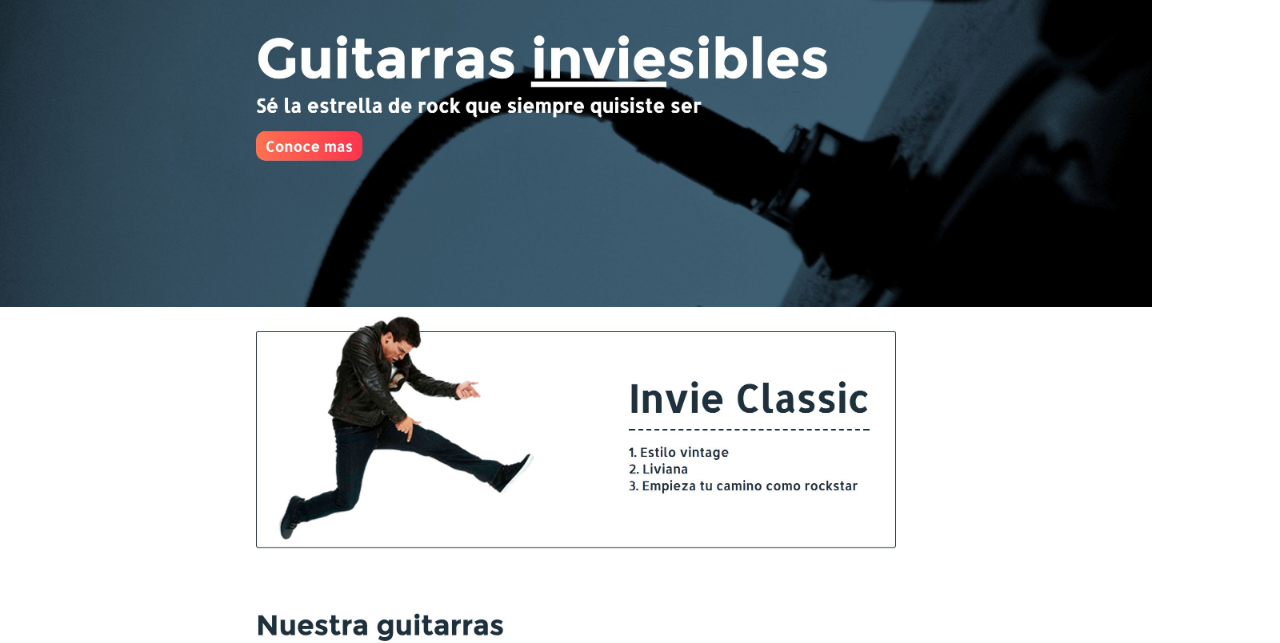
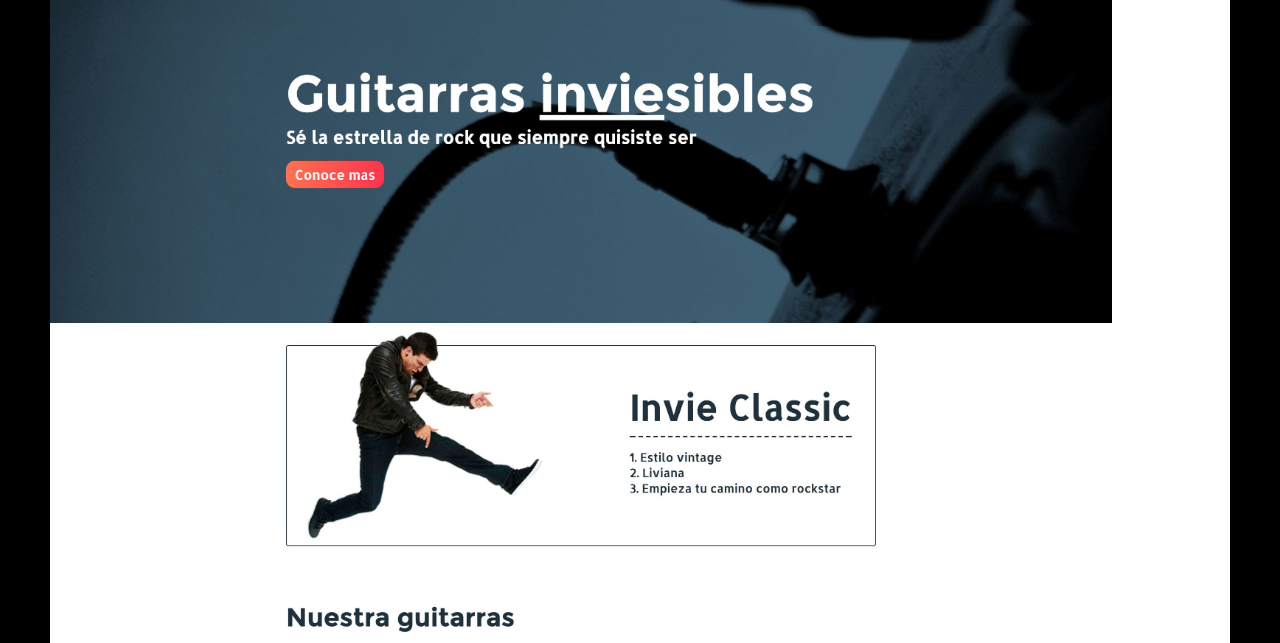
Before and after one commit to Uralberto/Reto1-github, a plain HTML site: page Reto1.html in a window 1280 px wide. Shown: the part 201-844 px from the top of the page. Drawn offline with Linux system fonts and the light colour scheme.

Commit message:
Definiendo borde negro

```diff
--- a/Reto1.html
+++ b/Reto1.html
@@ -6,7 +6,9 @@
     <style media="screen">
     body {
       margin: 0;
+      border: 50px solid black;
     }
+
     img {
       max-width: 90%;
       vertical-align: top;
```
